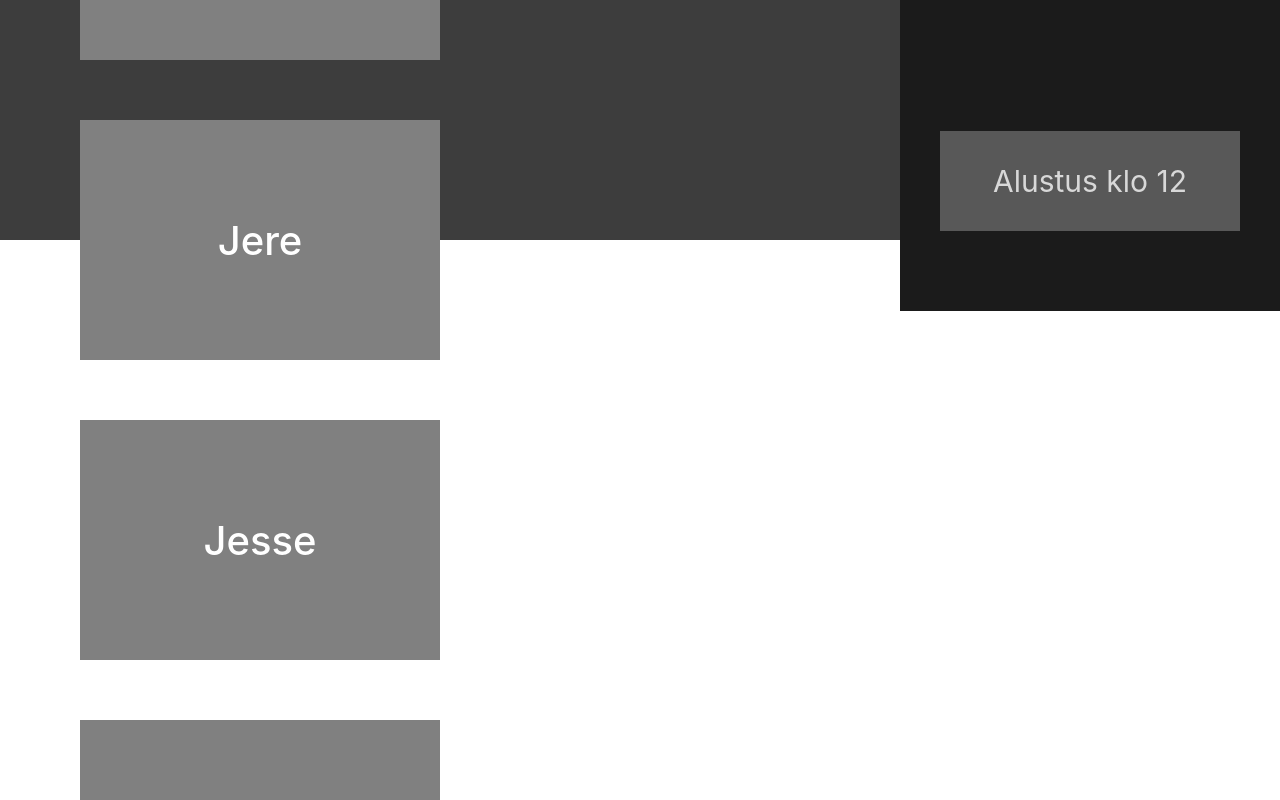
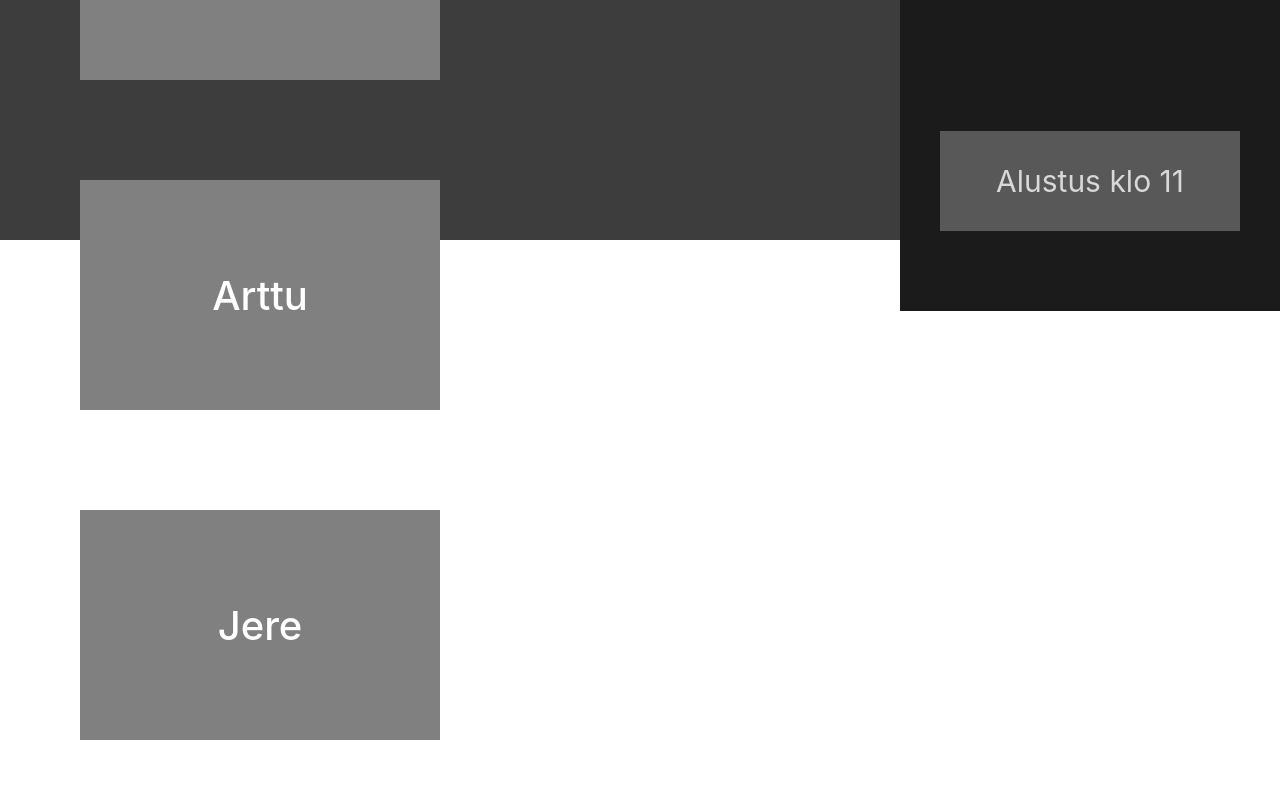
Before and after one commit to digitalents-academy/leimaus-app, a React (Vite) app in the folder leimaus-frontend/: page / in a window 1280 px wide. Shown: the part 560-1360 px from the top of the page. Built offline with nearby package versions, Linux system fonts and the light colour scheme.

Commit message:
small changes

```diff
--- a/leimaus-frontend/src/App.jsx
+++ b/leimaus-frontend/src/App.jsx
@@ -82,7 +82,7 @@ function App() {
           >
           Alusta
           </div>) : (
-          <div className='clear-button disabled'>Alustus klo 12</div>
+          <div className='clear-button disabled'>Alustus klo 11</div>
         )}
       </div>
     </div>
--- a/leimaus-frontend/src/App.scss
+++ b/leimaus-frontend/src/App.scss
@@ -11,7 +11,7 @@
     flex-wrap: wrap;
     width: 75%;
     height: max-content;
-    gap: 60px;
+    gap: 100px 60px;
     padding: 80px;
 
     .person {
@@ -19,7 +19,7 @@
       justify-content: center;
       align-items: center;
       width: 360px;
-      height: 240px;
+      height: 230px;
       background: gray;
       color: white;
       font-size: 40px;
--- a/leimaus-frontend/src/features/functions.jsx
+++ b/leimaus-frontend/src/features/functions.jsx
@@ -2,10 +2,10 @@ export const clearAllowed = () => {
     let year = new Date().getFullYear()
     let month = new Date().getMonth();
     let date = new Date().getDate();
-    return new Date().valueOf() > new Date(year, month, date, "12", "00").valueOf()
+    return new Date().valueOf() > new Date(year, month, date, "11", "00").valueOf()
 }
 
-const p = ['Abdiqani', 'Ahmed', 'Jere', 'Jesse', 'Jessica', 'Hannikainen', 'Jon', 'Mandi', 'Neto', 'Niko', 'Nooa', 'Roope', 'Sonja', 'Vuong'];
+const p = ['Abdiqani', 'Ahmed', 'Arttu', 'Jere', 'Jesse', 'Leo', 'Mandi', 'Niko', 'Nooa', 'Roope', 'Sonja', 'Vuong'];
 
 export const initPersons = () => {
     let p_list = [];
```
